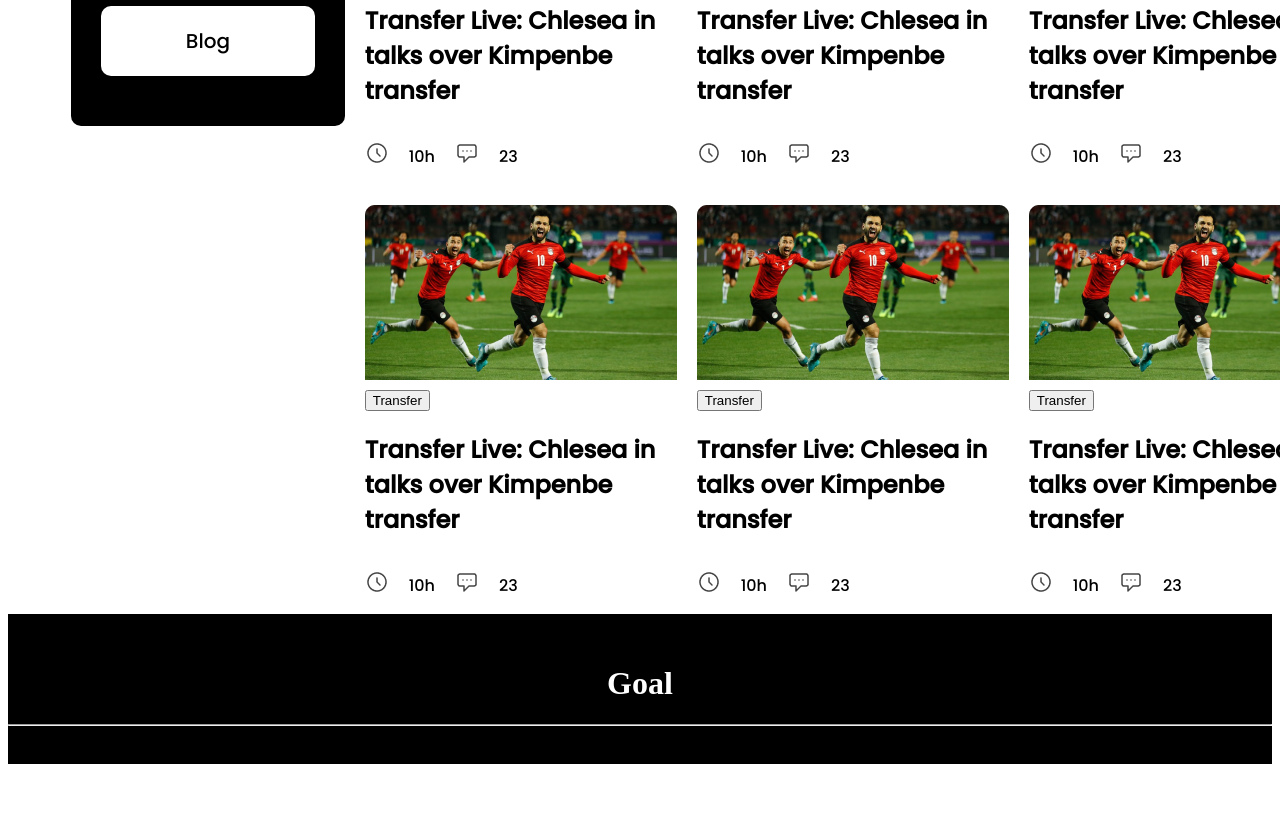
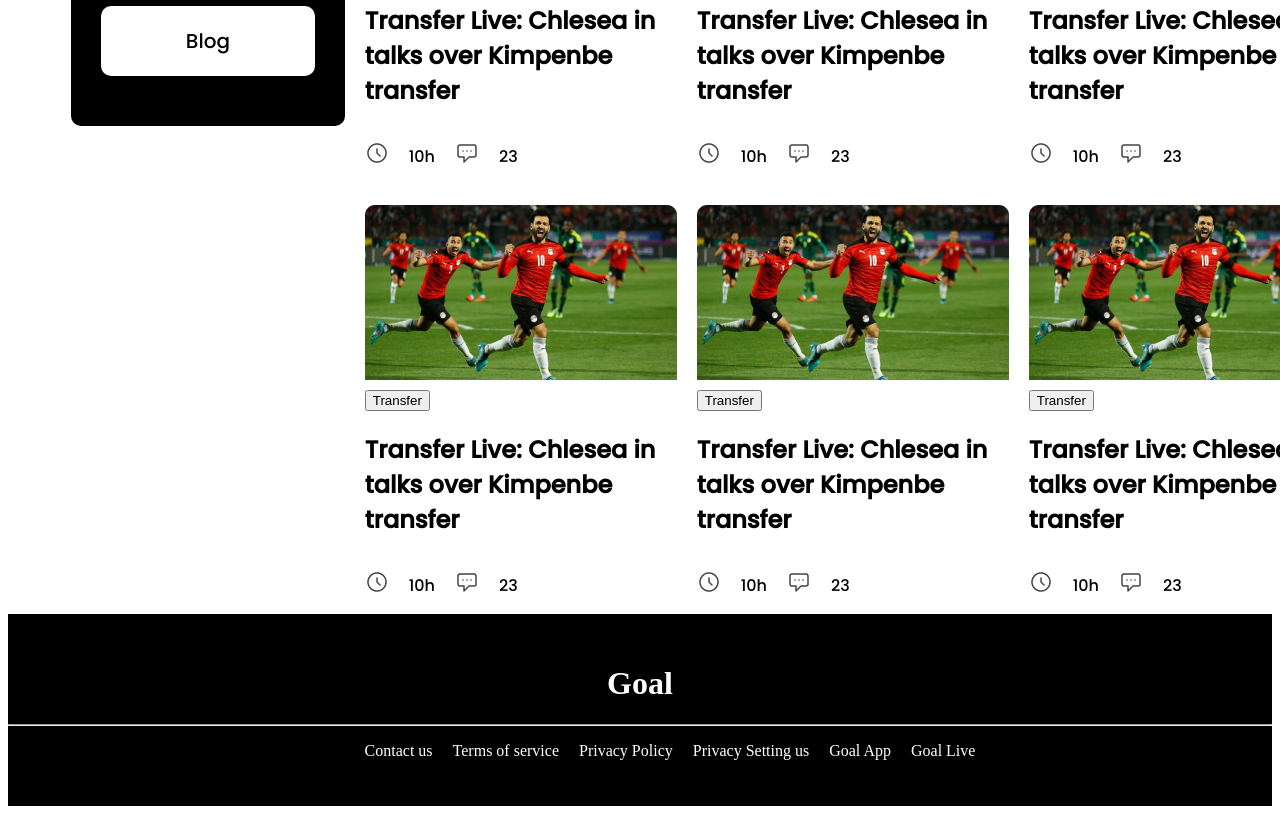
Before and after one commit to mdsaifulalambd/world-cup-2022, a plain HTML site: page index.html in a window 1280 px wide. Shown: the part 806-1620 px from the top of the page. Before the commit the page ends 1578 px from the top, so only its background shows below. Drawn offline with Linux system fonts and the light colour scheme.

Commit message:
footer-added

```diff
--- a/index.html
+++ b/index.html
@@ -198,6 +198,16 @@
 <footer>
     <h1>Goal</h1>
     <hr>
+    <div class="footer-item">
+        <ul>
+            <li><a href="">Contact us</a></li>
+            <li><a href="">Terms of service</a></li>
+            <li><a href="">Privacy Policy</a></li>
+            <li><a href="">Privacy Setting us</a></li>
+            <li><a href="">Goal App</a></li>
+            <li><a href="">Goal Live</a></li>
+        </ul>
+    </div>
 </footer>
 
 <body>
--- a/styles/style.css
+++ b/styles/style.css
@@ -114,10 +114,29 @@ main {
 
 }
 
+
 footer {
     text-align: center;
     background-color: black;
     color: white;
     padding-top: 30px;
     padding-bottom: 30px;
+
 }
+
+.footer-item ul {
+    display: flex;
+    justify-content: center;
+
+
+}
+
+.footer-item ul li {
+    list-style: none;
+    padding-left: 20px;
+}
+
+.footer-item ul li a {
+    text-decoration: none;
+    color: white;
+}
```
